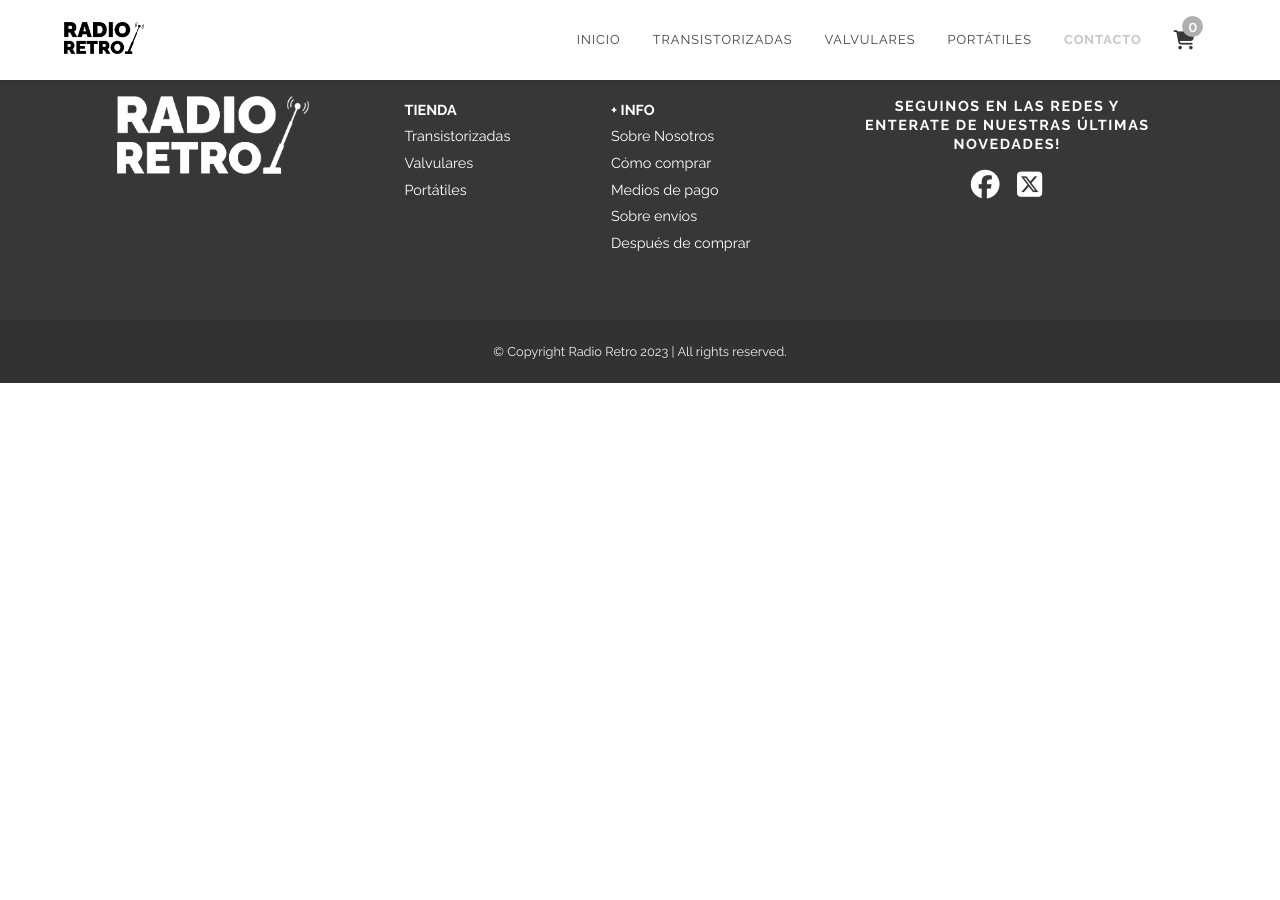
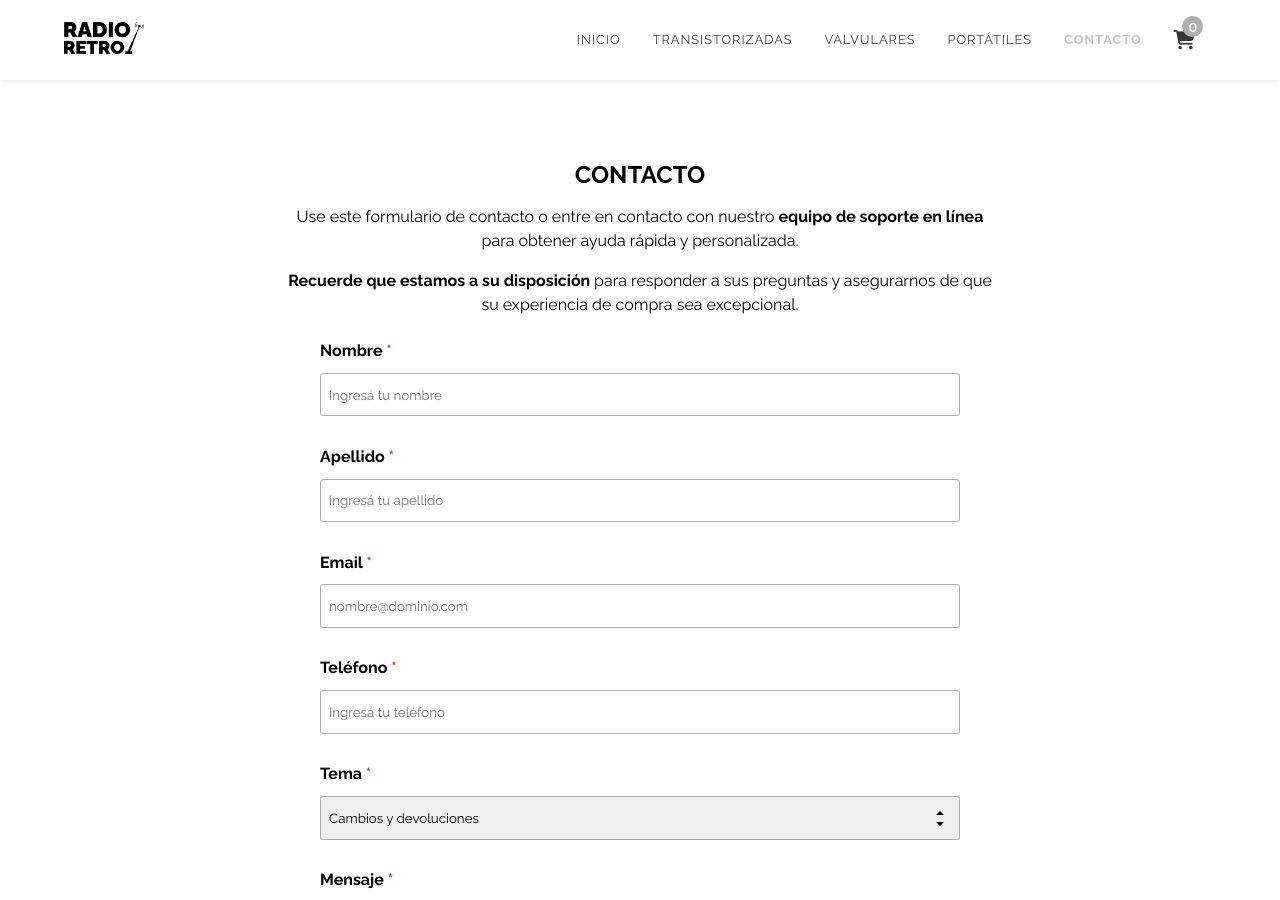
Before and after one commit to naddiaml/RadioRetro, a React (Vite) app: page /contacto in a window 1280 px wide. Shown: the top 900 px of the page. Before the commit the page ends 800 px from the top, so only its background shows below. Built offline with nearby package versions, Linux system fonts and the light colour scheme.

Commit message:
Contact Page

```diff
--- a/src/App.jsx
+++ b/src/App.jsx
@@ -3,6 +3,7 @@ import Header from './components/Header/Header.jsx';
 import Home from './components/Home/Home.jsx';
 import Store from './components/Store/Store.jsx';
 import ItemDetail from './components/ItemDetail/ItemDetail.jsx';
+import Contact from './components/Contact/Contact.jsx';
 import PurchaseDetail from './components/PurchaseDetail/PurchaseDetail.jsx';
 import Checkout from './components/Checkout/Checkout.jsx';
 import OrderDetails from './components/OrderDetails/OrderDetails.jsx';
@@ -24,6 +25,7 @@ const App = () => {
           <Route path='/tienda' element={<Store />} />
           <Route path='/tienda/:category' element={<Store />} />
           <Route path='/tienda/:category/:id' element={<ItemDetail />} />
+          <Route path='/contacto' element={<Contact />} />
           <Route path='/mi-carrito' element={<PurchaseDetail />} />
           <Route path='/checkout' element={<Checkout />} />
           <Route path="/orden/:orderID" element={<OrderDetails />} />
--- a/src/components/Checkout/Checkout.css
+++ b/src/components/Checkout/Checkout.css
@@ -22,30 +22,35 @@
     margin: 1rem auto 0;
 }
 
-form.checkout__form {
+form.checkout__form,
+form.contact__form {
     width: 50%;
     margin: auto;
 }
 
-form.checkout__form fieldset {
+form.checkout__form fieldset,
+form.contact__form fieldset {
     border: none;
     margin: 1rem auto;
 }
 
-form.checkout__form fieldset label:first-of-type {
+form.checkout__form fieldset label:first-of-type,
+form.contact__form fieldset label:first-of-type {
     display: block;
     font-weight: bold;
 }
 
-form.checkout__form fieldset label:first-of-type span.required {
+form.checkout__form fieldset label:first-of-type span.required,
+form.contact__form fieldset label:first-of-type span.required {
     color: #d54040;
 }
 
-form.checkout__form fieldset label:first-of-type span.not-required {
+form.checkout__form fieldset label:first-of-type span.not-required,
+form.contact__form fieldset label:first-of-type span.not-required {
     font-weight: normal;
 }
 
-form.checkout__form fieldset>input[type=text],
+fieldset>input[type=text],
 input[type=email],
 input[type=tel],
 select,
@@ -128,7 +133,8 @@ div.checout__post-purchase img.successful-purchase__img {
 
     }
 
-    form.checkout__form {
+    form.checkout__form,
+    form.contact__form {
         width: 80%;
     }
 }
@@ -138,7 +144,8 @@ div.checout__post-purchase img.successful-purchase__img {
         width: 90%;
     }
 
-    form.checkout__form {
+    form.checkout__form,
+    form.contact__form {
         width: 100%;
     }
 }
--- /dev/null
+++ b/src/components/Contact/Contact.css
@@ -0,0 +1,21 @@
+.contact__text-container {
+    width: 55%;
+    margin: 1rem auto 1.5rem;
+    display: flex;
+    flex-direction: column;
+    text-align: center;
+    line-height: 1.5rem;
+}
+
+.contact__text-container span:not(:first-child) {
+    margin-top: 1rem;
+}
+
+.contact__text-container span a {
+    text-decoration: none;
+    color: #000;
+}
+
+.contact__form-container {
+    margin-top: 1rem;
+}
--- /dev/null
+++ b/src/components/Contact/Contact.jsx
@@ -0,0 +1,59 @@
+import React from 'react';
+import './Contact.css';
+
+import { Link } from 'react-router-dom';
+
+const Contact = () => {
+    return (
+        <div className='container'>
+            <h2>CONTACTO</h2>
+            <div className="contact__text-container">
+                <span>Use este formulario de contacto o entre en contacto con nuestro <b><a href="#">equipo de soporte en línea</a></b> para obtener ayuda rápida y personalizada.</span>
+                <span><b>Recuerde que estamos a su disposición </b>para responder a sus preguntas y asegurarnos de que su experiencia de compra sea excepcional.</span>
+            </div>
+            <div className="contact__form-container">
+                <form className="contact__form">
+                    <fieldset>
+                        <label htmlFor="name" className='fieldset-label'>Nombre <span className="required">*</span></label>
+                        <input name='name' type="text" placeholder="Ingresá tu nombre" required />
+                    </fieldset>
+                    <fieldset>
+                        <label htmlFor="surname" className='fieldset-label'>Apellido <span className="required">*</span></label>
+                        <input name='surname' type="text" placeholder="Ingresá tu apellido" required />
+                    </fieldset>
+                    <fieldset>
+                        <label htmlFor="email" className='fieldset-label'>Email <span className="required">*</span></label>
+                        <input name='email' type="email" placeholder="nombre@dominio.com" required />
+                    </fieldset>
+                    <fieldset>
+                        <label htmlFor="tel" className='fieldset-label'>Teléfono <span className="required">*</span></label>
+                        <input name='tel' type="tel" placeholder="Ingresá tu teléfono" required />
+                    </fieldset>
+                    <fieldset>
+                        <label htmlFor="topic" className='fieldset-label'>Tema <span className="required">*</span></label>
+                        <div className="select__container">
+                            <select id="topic" name="provincia" required>
+                                <option value="Cambios y devoluciones">Cambios y devoluciones</option>
+                                <option value="Seguimiento de envío">Seguimiento de envío</option>
+                                <option value="Quiero hacer una compra fuera de Argentina">Quiero hacer una compra fuera de Argentina</option>
+                                <option value="Otro">Otro</option>
+                            </select>
+                        </div>
+                    </fieldset>
+                    <fieldset>
+                        <label htmlFor="message">Mensaje <span className="required">*</span> </label>
+                        <textarea name="message" id="message" cols="30" rows="10" placeholder="Mensaje" required></textarea>
+                    </fieldset>
+                    <div className="cta-button__container">
+                        <button className="submit-button" type="submit">
+                            Finalizar compra
+                            <Link to='#'></Link>
+                        </button>
+                    </div>
+                </form>
+            </div>
+        </div>
+    )
+}
+
+export default Contact
--- a/src/components/Footer/Footer.jsx
+++ b/src/components/Footer/Footer.jsx
@@ -49,6 +49,9 @@ const Footer = () => {
                         <li>
                             <Link to="#">Después de comprar</Link>
                         </li>
+                        <li>
+                            <Link to="/contacto">Contáctanos</Link>
+                        </li>
                     </ul>
                 </div>
                 <div className="footer__social-container">
```
